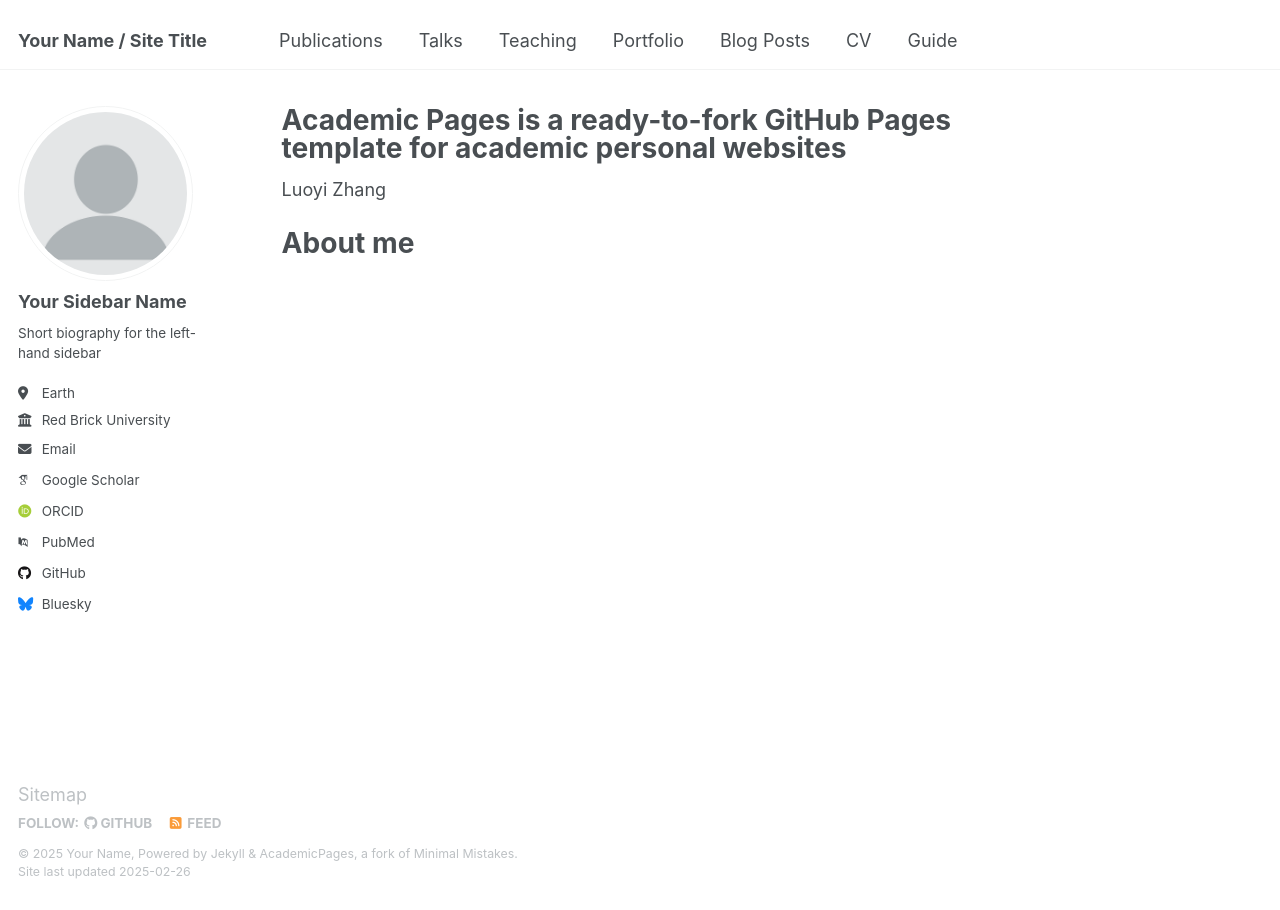
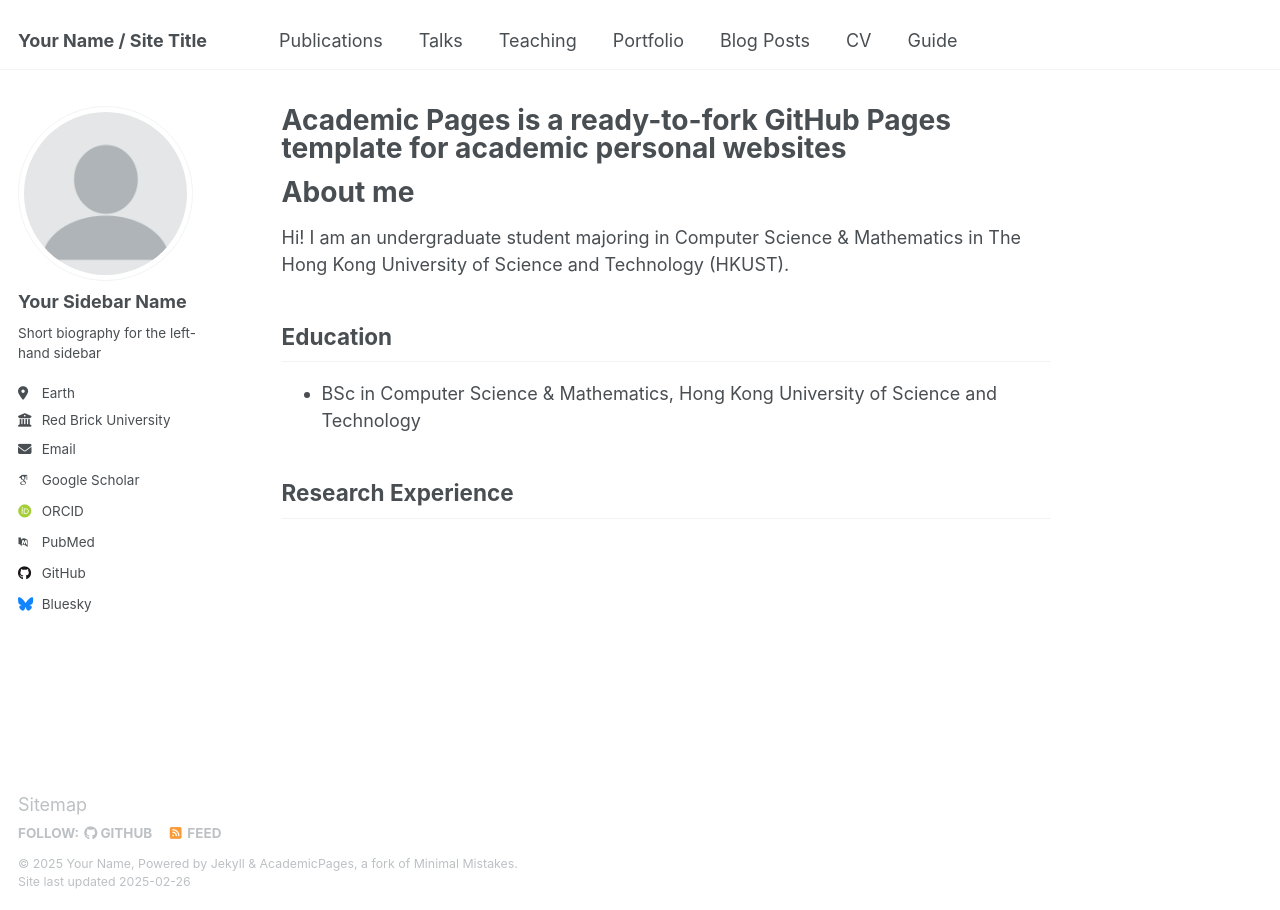
Before and after one commit to GiveMeYourRoyalty/lzhangdu.github.io, a Jekyll site: the page built from _pages/about.md, in a window 1280 px wide. Built offline with Jekyll 4.4.1, drawn with Linux system fonts in a browser that asks for light colours; some web fonts are replaced.

```diff
--- a/_pages/about.md
+++ b/_pages/about.md
@@ -7,6 +7,12 @@ redirect_from:
   - /about.html
 ---
 
-Luoyi Zhang
+# About me
 
-# About me
+Hi! I am an undergraduate student majoring in Computer Science & Mathematics in The Hong Kong University of Science and Technology (HKUST).
+
+## Education
+
+- BSc in Computer Science & Mathematics, Hong Kong University of Science and Technology
+
+## Research Experience
```
Also changed, not shown: README.md (added, +31 -0 lines).
